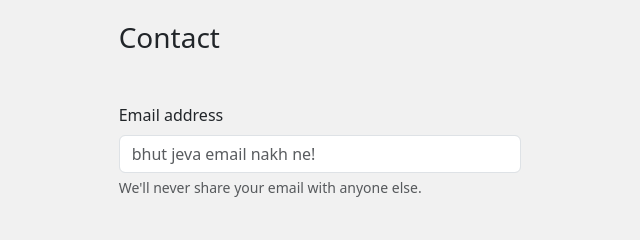
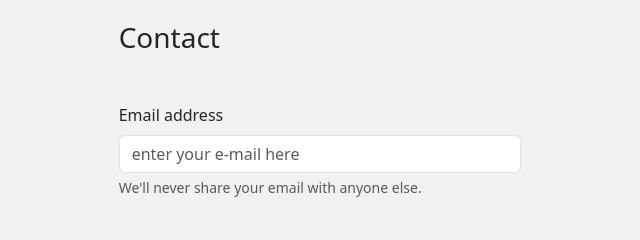
Before and after one commit to dhruv16178/shreeji, a plain HTML site: page index.html in a window 1280 px wide. Shown: the part 1700-1940 px from the top of the page, 0-640 px from the left. Drawn offline with nearby package versions, Linux system fonts and the light colour scheme.

Commit message:
Update index.html

```diff
--- a/index.html
+++ b/index.html
@@ -138,7 +138,7 @@
                 <form>
                     <div class="mb-5 mt-5">
                         <label for="exampleInputEmail1" class="form-label">Email address</label>
-                        <input type="email" class="form-control" placeholder="bhut jeva email nakh ne!"
+                        <input type="email" class="form-control" placeholder="enter your e-mail here"
                             id="exampleInputEmail1" aria-describedby="emailHelp">
                         <div id="emailHelp" class="form-text">We'll never share your email with anyone else.</div>
                     </div>
```
